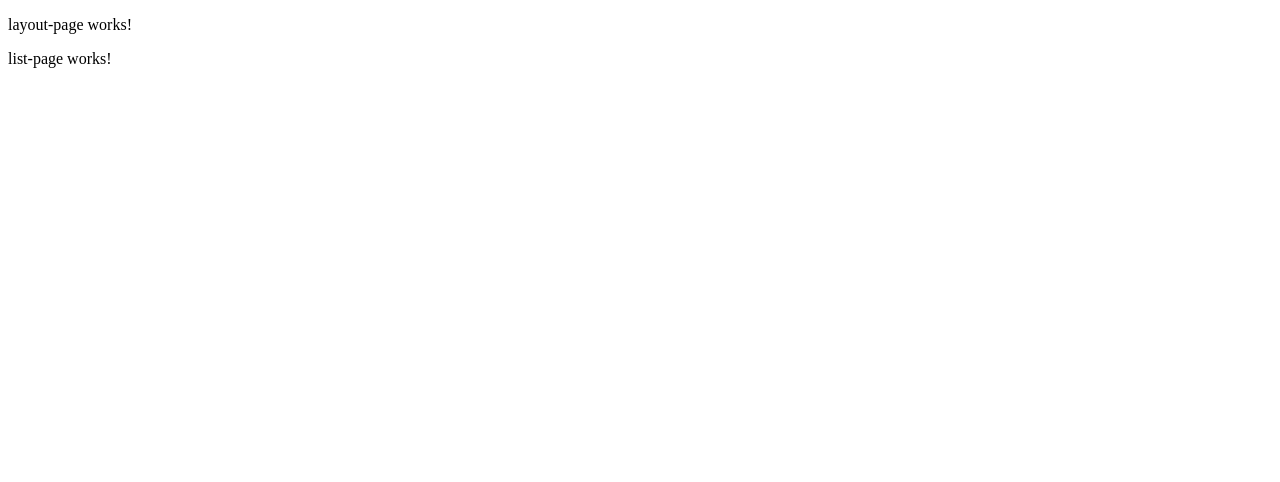
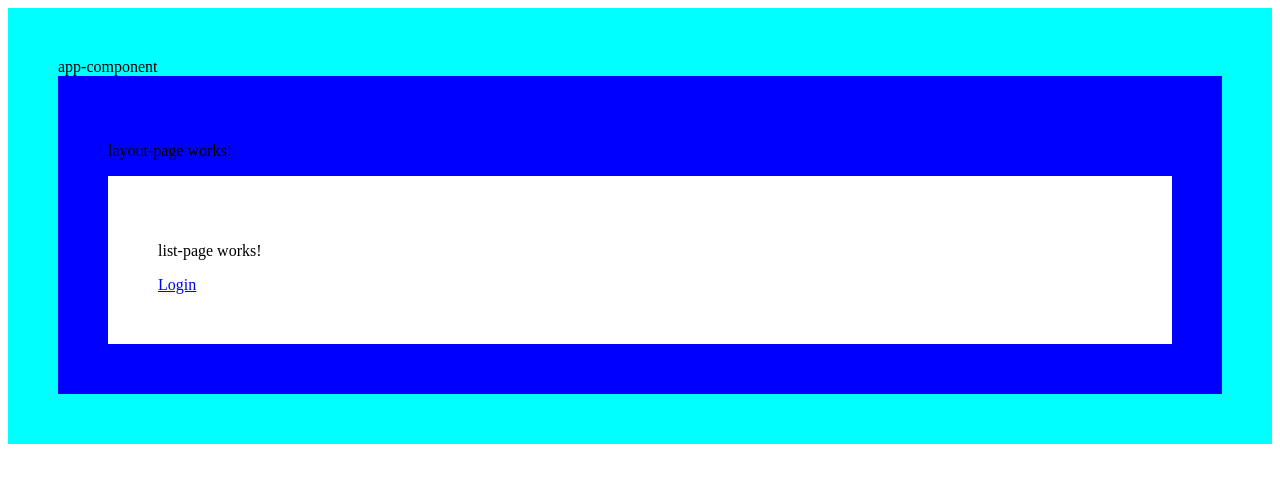
Before and after one commit to HectorAndradeBayteq/angular-routing, an Angular app: page /heroes/list in a window 1280 px wide. Shown: the top 482 px of the page. Built offline with nearby package versions, Linux system fonts and the light colour scheme.

Commit message:
Enrutamiento: Modificación de plantillas para identificación de componentes.

```diff
--- a/src/app/app.component.html
+++ b/src/app/app.component.html
@@ -1 +1,4 @@
+<div style="background-color: aqua; padding: 50px;">
+    <span>app-component</span>
 <router-outlet></router-outlet>
+</div>
--- a/src/app/heroes/pages/layout-page/layout-page.component.html
+++ b/src/app/heroes/pages/layout-page/layout-page.component.html
@@ -1,2 +1,4 @@
+<div style="background-color: blue; padding: 50px;">
 <p>layout-page works!</p>
 <router-outlet></router-outlet>
+</div>
--- a/src/app/heroes/pages/list-page/list-page.component.html
+++ b/src/app/heroes/pages/list-page/list-page.component.html
@@ -1 +1,4 @@
-<p>list-page works!</p>
+<div style="background-color: white; padding: 50px;">
+    <p>list-page works!</p>
+    <a [routerLink]="['/auth']">Login</a>
+</div>
```
